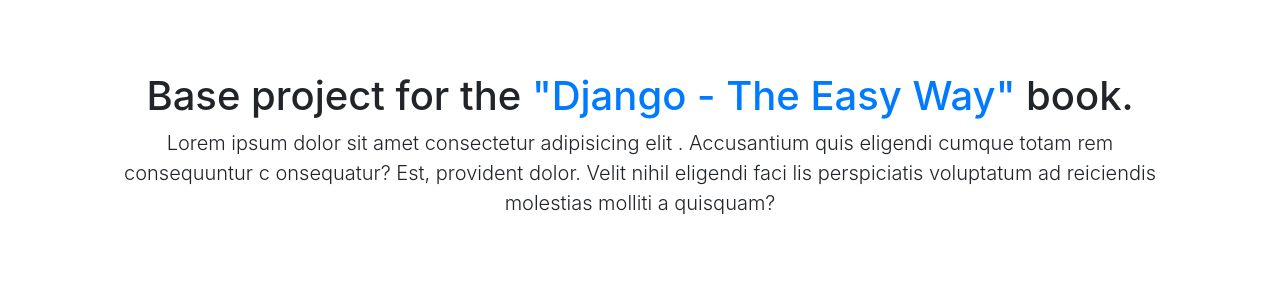
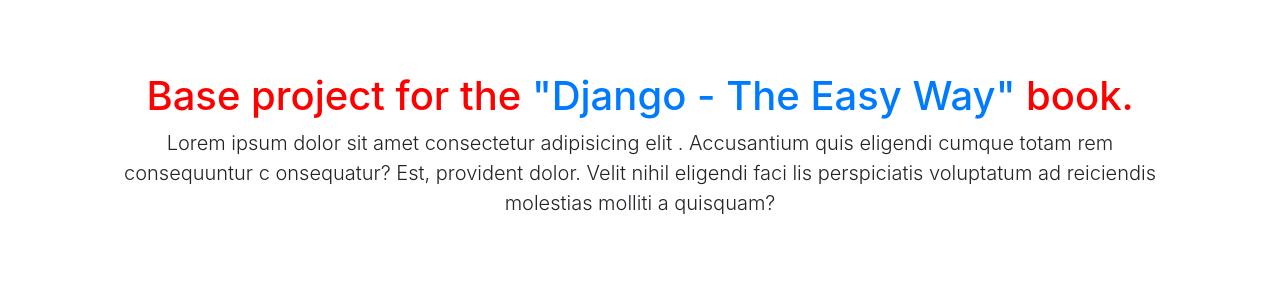
Before and after one commit to pallidpxnk/FirstDjangoProject, a Django app: page / in a window 1280 px wide. Shown: the part 56-356 px from the top of the page. Run offline with Django 4.2, Linux system fonts and the light colour scheme; some libraries are stand-ins or nearby versions.

Commit message:
site.css

```diff
--- /dev/null
+++ b/mysite/base/static/base/css/site.css
@@ -0,0 +1,10 @@
+body {
+    padding-top: 5rem;
+}
+.starter-template {
+    padding: 3rem 1.5rem;
+    text-align: center;
+}
+h1 {
+    color: red;
+}
--- a/mysite/base/templates/base/base.html
+++ b/mysite/base/templates/base/base.html
@@ -1,3 +1,4 @@
+{% load static%}
 <!doctype html>
 <html lang="en">
   <head>
@@ -11,15 +12,8 @@
 
     <link rel="stylesheet" href="https://stackpath.bootstrapcdn.com/bootstrap/4.1.3/css/bootstrap.min.css" integrity="sha384-MCw98/SFnGE8fJT3GXwEOngsV7Zt27NXFoaoApmYm81iuXoPkFOJwJ8ERdknLPMO" crossorigin="anonymous">
 
-    <style>
-        body {
-          padding-top: 5rem;
-        }
-        .starter-template {
-          padding: 3rem 1.5rem;
-          text-align: center;
-        }
-    </style>
+    <link rel="stylesheet" href="{% static 'base/css/site.css' %}">
+
   </head>
 
   <body>
```
